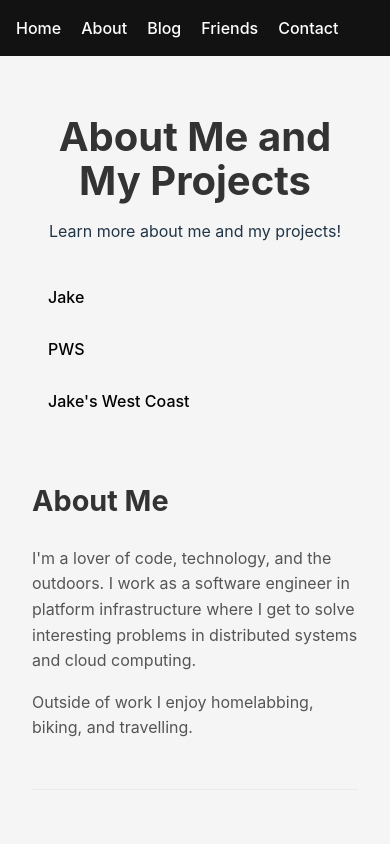
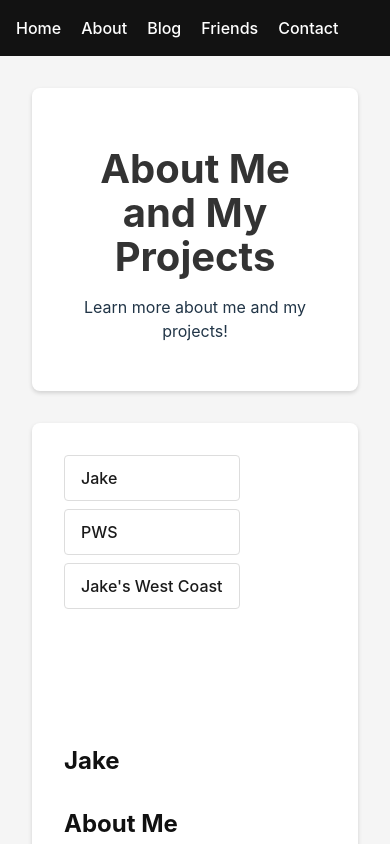
Before and after one commit to runyanjake/website, a React (Vite) app: page /about in a window 390 px wide. Shown: the top 844 px of the page. Built offline with nearby package versions, Linux system fonts and the light colour scheme.

Commit message:
Fix About

```diff
--- a/src/routes/about/about.css
+++ b/src/routes/about/about.css
@@ -7,6 +7,10 @@
 .about-header {
   margin-bottom: 2rem;
   text-align: center;
+  background-color: white;
+  padding: 2rem;
+  border-radius: 8px;
+  box-shadow: 0 2px 4px var(--shadow-color);
 }
 
 .about-header h1 {
@@ -17,8 +21,11 @@
 
 .about-content {
   display: flex;
-  flex-direction: column;
   gap: 2rem;
+  background-color: white;
+  padding: 2rem;
+  border-radius: 8px;
+  box-shadow: 0 2px 4px var(--shadow-color);
 }
 
 @media (min-width: 768px) {
@@ -28,34 +35,34 @@
 }
 
 .about-nav {
-  display: flex;
-  flex-direction: column;
-  gap: 0.5rem;
-  min-width: 200px;
+  flex: 0 0 200px;
   position: sticky;
   top: 2rem;
   align-self: flex-start;
 }
 
 .about-nav-item {
+  display: block;
+  width: 100%;
   padding: 0.75rem 1rem;
-  background-color: #f5f5f5;
-  border: none;
+  margin-bottom: 0.5rem;
+  text-align: left;
+  background: none;
+  border: 1px solid var(--border-color);
   border-radius: 4px;
-  text-align: left;
-  font-size: 1rem;
   cursor: pointer;
+  color: var(--text-primary);
   transition: all 0.2s;
 }
 
 .about-nav-item:hover {
-  background-color: #e0e0e0;
+  background-color: var(--background-secondary);
 }
 
 .about-nav-item.active {
-  background-color: #0066cc;
+  background-color: var(--button-color);
   color: white;
-  font-weight: 500;
+  border-color: var(--button-color);
 }
 
 .about-section {
@@ -63,6 +70,8 @@
 }
 
 .about-section-content {
+  color: var(--text-primary);
+  line-height: var(--line-height-relaxed);
   margin-bottom: 3rem;
   padding-bottom: 2rem;
   border-bottom: 1px solid #eaeaea;
@@ -75,9 +84,8 @@
 }
 
 .about-section-content h2 {
-  font-size: 1.8rem;
-  color: #333;
-  margin-bottom: 1.5rem;
+  color: var(--heading-color);
+  margin-bottom: 1rem;
 }
 
 .about-section-content h3 {
@@ -88,8 +96,6 @@
 }
 
 .about-section-content p {
-  line-height: 1.6;
-  color: #555;
   margin-bottom: 1rem;
 }
 
@@ -112,3 +118,21 @@
   font-style: italic;
   color: #666;
 }
+
+.about-error {
+  padding: 1rem;
+  background-color: #ffebee;
+  border-radius: 4px;
+  color: #d32f2f;
+}
+
+@media (max-width: 768px) {
+  .about-content {
+    flex-direction: column;
+  }
+
+  .about-nav {
+    position: static;
+    margin-bottom: 2rem;
+  }
+}
--- a/src/routes/about/index.jsx
+++ b/src/routes/about/index.jsx
@@ -13,12 +13,18 @@ export default function About() {
   const { posts: sections, isLoading, error } = useMarkdownContent(ABOUT_CONTENT_PATH);
   const [activeSection, setActiveSection] = useState(sectionId || null);
 
-  // Add debugging to see what's happening
+  // Update activeSection when sectionId changes
+  useEffect(() => {
+    setActiveSection(sectionId || null);
+  }, [sectionId]);
+
+  // Debug logging
   console.log('About component state:', {
     sections,
     isLoading,
     error,
     sectionId,
+    activeSection,
     aboutContentPath: ABOUT_CONTENT_PATH,
     sectionsDirectory: SECTIONS_DIRECTORY
   });
@@ -51,10 +57,6 @@ export default function About() {
       })
     : [];
 
-  const handleSectionClick = (section) => {
-    setActiveSection(section.slug || section.id);
-  };
-
   return (
     <MainLayout>
       <div className="about-container">
@@ -78,7 +80,7 @@ export default function About() {
                     <button
                       key={section.id}
                       className={`about-nav-item ${activeSection === (section.slug || section.id) ? 'active' : ''}`}
-                      onClick={() => handleSectionClick(section)}
+                      onClick={() => setActiveSection(section.slug || section.id)}
                     >
                       {section.title || section.id}
                     </button>
@@ -105,6 +107,7 @@ export default function About() {
                     <div className="about-all-sections">
                       {sortedSections.map(section => (
                         <div key={section.id} className="about-section-content" id={section.slug || section.id}>
+                          <h2>{section.title || section.id}</h2>
                           <MarkdownRenderer
                             contentPath={`${SECTIONS_DIRECTORY}/${section.filename}`}
                             fallback={<p>Section content not found.</p>}
@@ -116,7 +119,7 @@ export default function About() {
                 </div>
               </>
             ) : (
-              <div>
+              <div className="about-error">
                 <p>No sections found. Please check your content directory.</p>
                 <pre>
                   {JSON.stringify({ sections, error, isLoading, ABOUT_CONTENT_PATH }, null, 2)}
```
